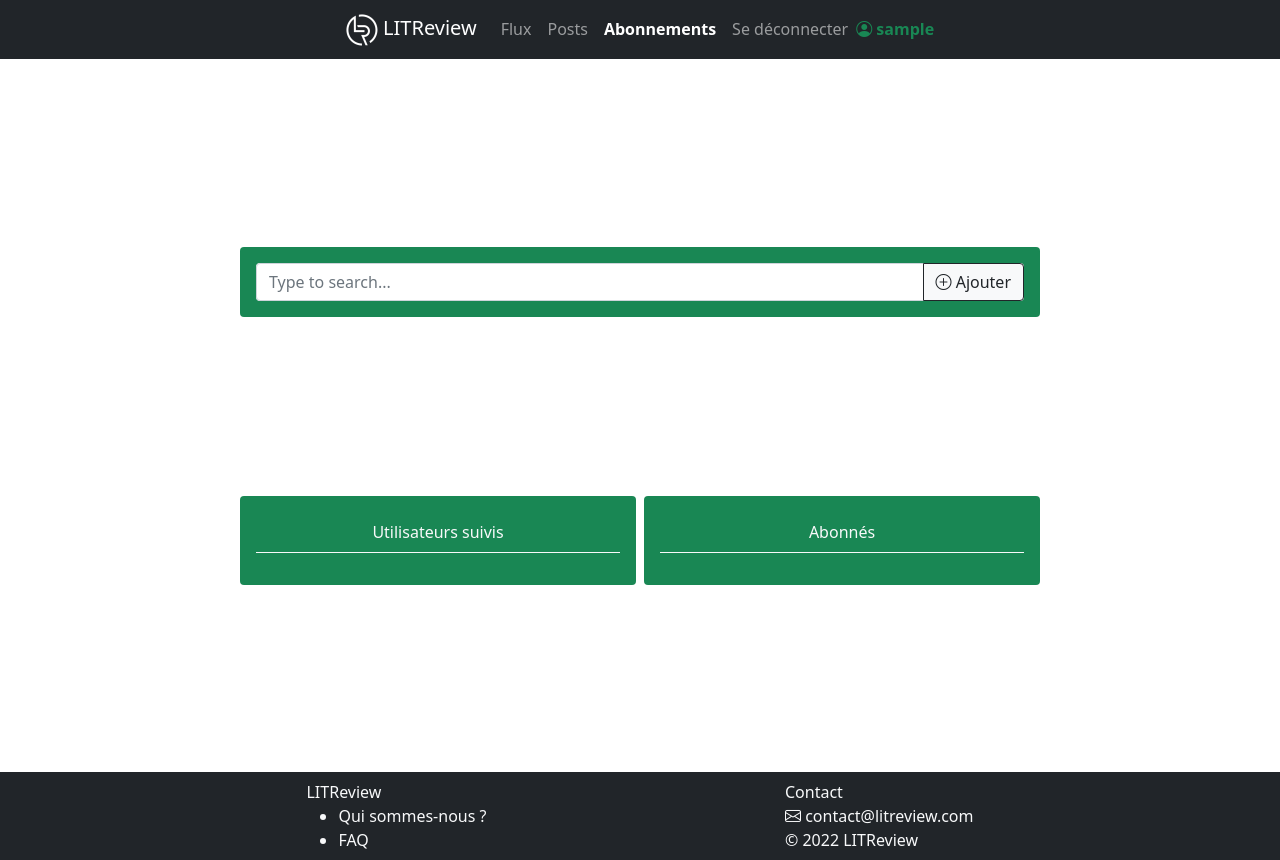
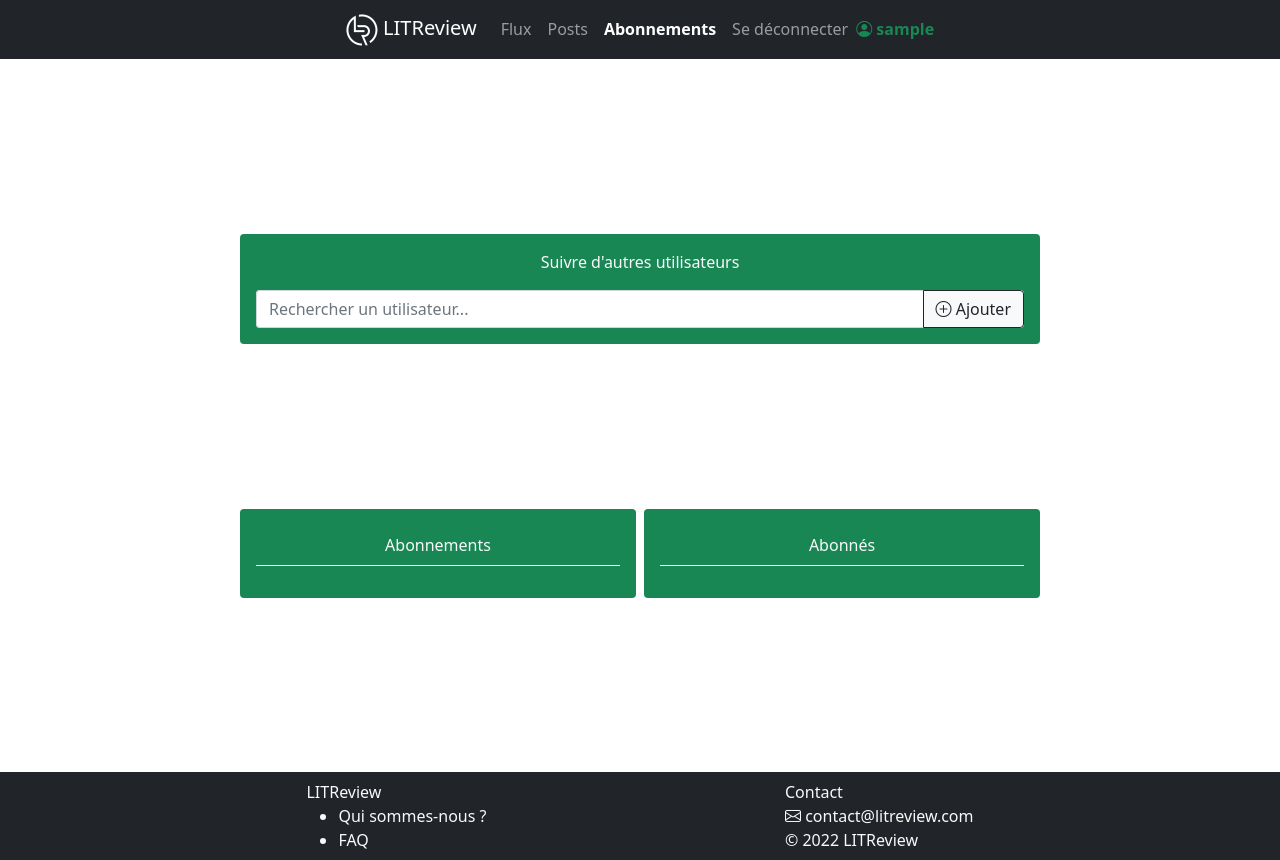
Before and after one commit to Prud-homme/OC_P9, a Django app: page /follow/ in a window 1280 px wide. Run offline with Django 4.2, Linux system fonts and the light colour scheme; the visitor is signed in with stand-in values (Sample User, id 1); data comes from the database, SQL or seed files in the repository.

Commit message:
Update follow page

```diff
--- a/reviewsapp/templates/reviewsapp/follow.html
+++ b/reviewsapp/templates/reviewsapp/follow.html
@@ -4,7 +4,11 @@
 <div class="d-flex flex-column flex-grow-1 justify-content-evenly align-items-center m-3">
   <div class="w-100 maxw-px-800 text-light p-3 bg-success rounded">
   <form method="post">
-    <div class="d-flex bg-success">
+    <div class="d-flex flex-column bg-success">
+      <div class="text-center"><p>
+        Suivre d'autres utilisateurs
+      </p></div>
+      <div class="d-flex">
   <template id="resultstemplate">
     {% for instance in not_followed_users %}
       <option>{{instance.username}}</option>
@@ -12,10 +16,11 @@
   </template><datalist id="searchresults"></datalist>
   {% csrf_token %}
   <div class="input-group bg-light rounded">
-  <input type="text" class="form-control" name="followed_user" id="followed_user" placeholder="Type to search..." list="searchresults" autocomplete="off" />
+  <input type="text" class="form-control" name="followed_user" id="followed_user" placeholder="Rechercher un utilisateur..." list="searchresults" autocomplete="off" />
 
   <button class="btn btn-outline-dark" type="submit"><i class="bi bi-plus-circle"></i> Ajouter</button>
 
+</div>
 </div>
 </div>
 </form></div>
@@ -25,7 +30,7 @@
 <table class="table text-light">
   <thead>
     <tr>
-      <td class="text-center">Utilisateurs suivis</td>
+      <td class="text-center">Abonnements</td>
     </tr>
   </thead>
   <tbody>
```
Also changed, not shown: reviewsapp/templates/reviewsapp/home.html (+6 -4 lines).
